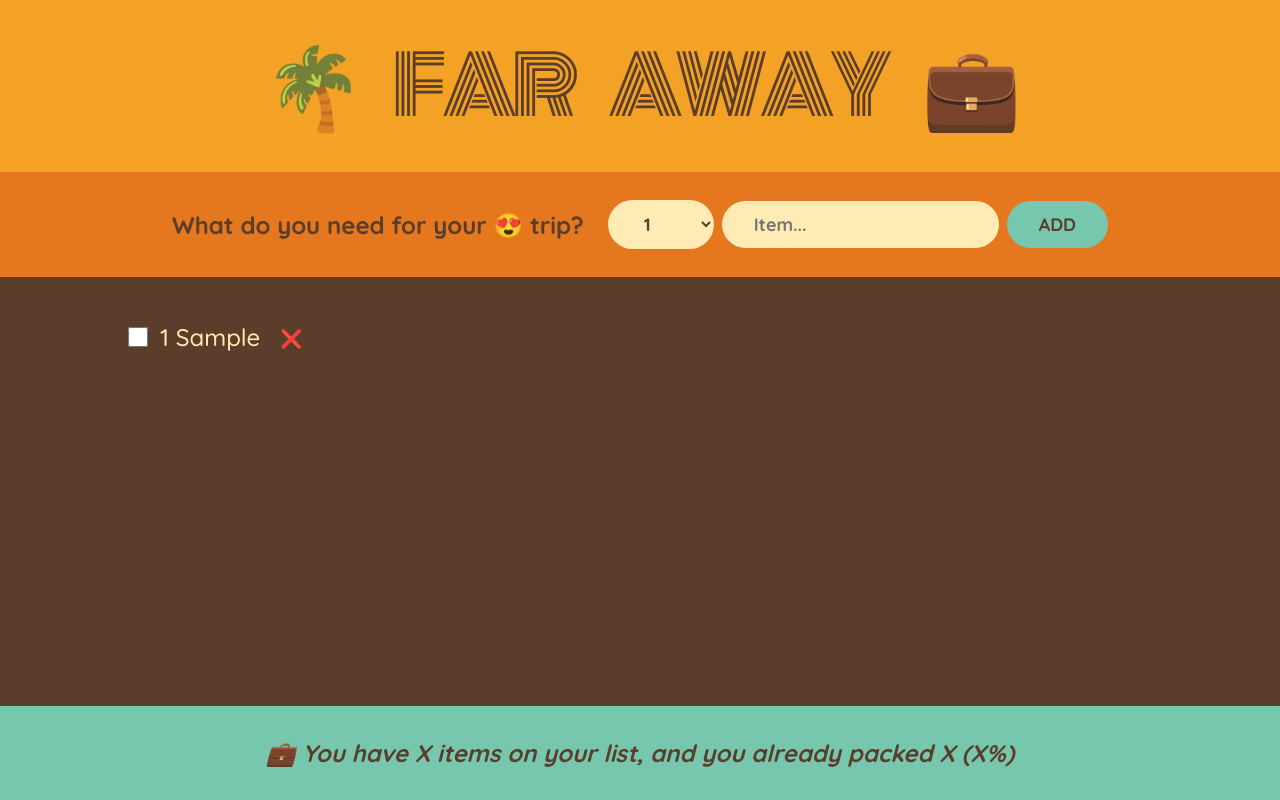
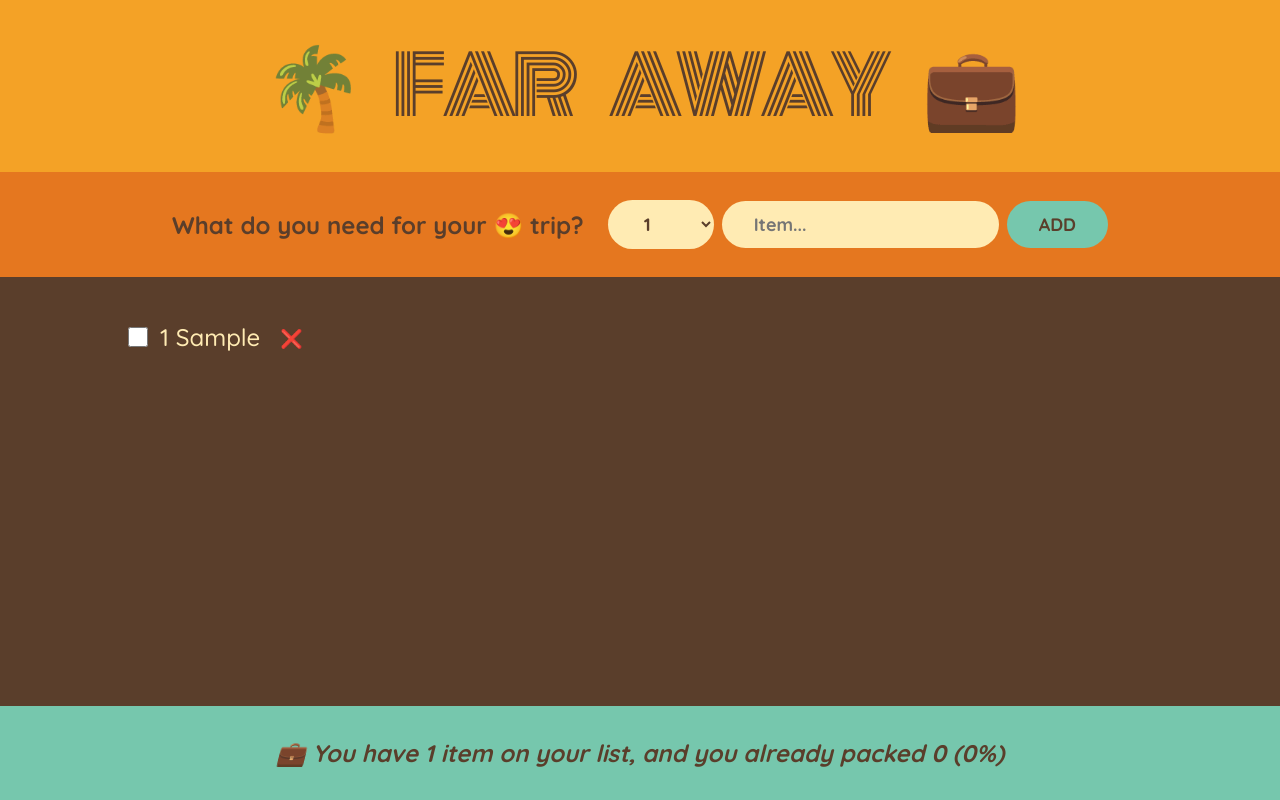
Before and after one commit to PeterVasilopoulos/RC-Travel_List, a React (Create React App) app: page / in a window 1280 px wide. Both pictures are taken after typing "Sample" into the empty fields and a click on the button "ADD". Built offline with nearby package versions, Linux system fonts and the light colour scheme.

Commit message:
finished stats section

```diff
--- a/src/App.js
+++ b/src/App.js
@@ -31,7 +31,7 @@
                 onToggleItem={handleToggleItem}
             />
 
-            <Stats />
+            <Stats items={items} />
         </div>
     )
 }
@@ -115,10 +115,31 @@
     )
 }
 
-function Stats() {
+function Stats({items}) {
+    if(!items.length) {
+        return (
+            <p className='stats'>
+                <em>
+                    Start adding some items to your packing list 🚀
+                </em>
+            </p>
+        )
+    }
+
+    const numItems = items.length
+    const numPacked = items.filter((item) => item.packed).length
+    const percentPacked = Math.round(numPacked / numItems * 100)
+
     return (
     <footer className='stats'>
-        <em>💼 You have X items on your list, and you already packed X (X%)</em>
+        <em>
+            {percentPacked !== 100 ?
+            `💼 You have ${numItems} item${numItems > 1 ? 's ' : ' '}
+            on your list, and you already packed ${numPacked} (${percentPacked}%)`
+            :
+            'You got everything! Ready to go ✈'
+        }
+        </em>
     </footer>
     )
 }
```
